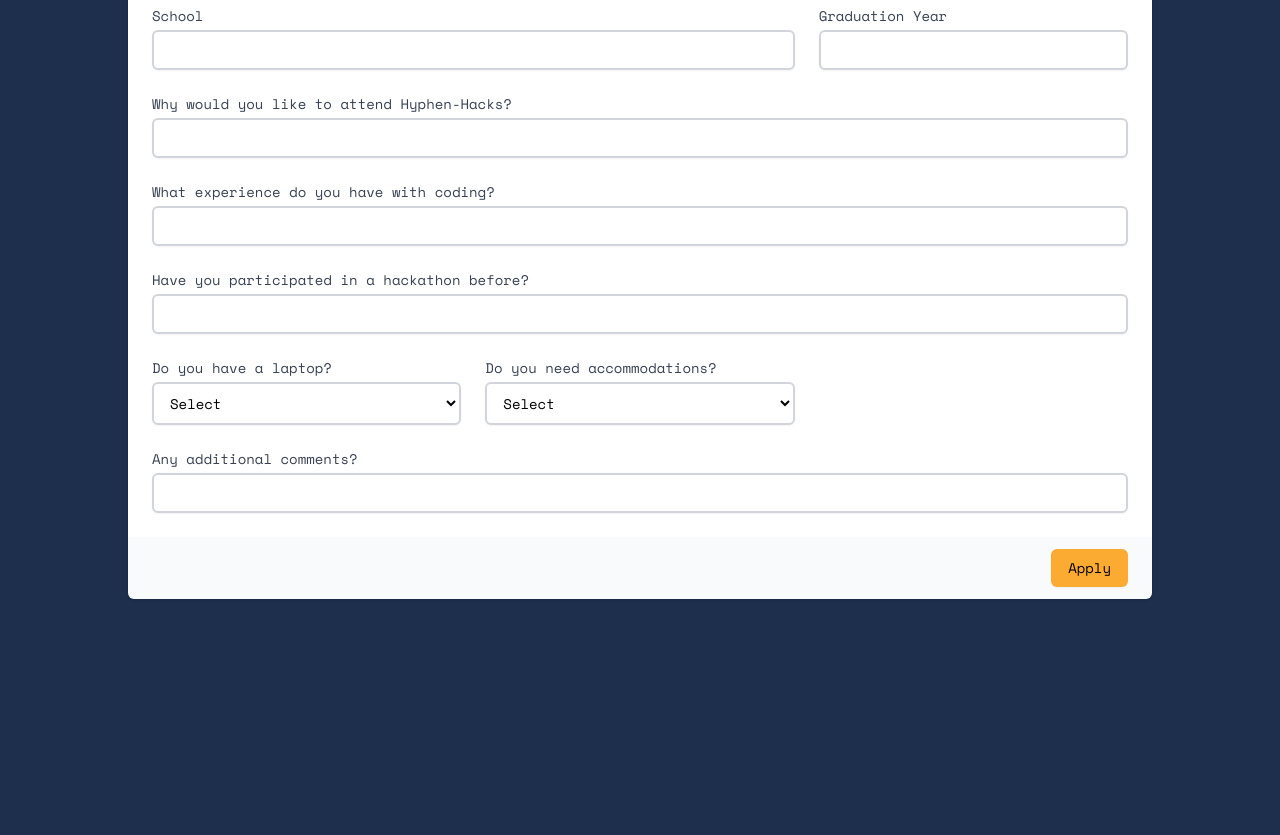
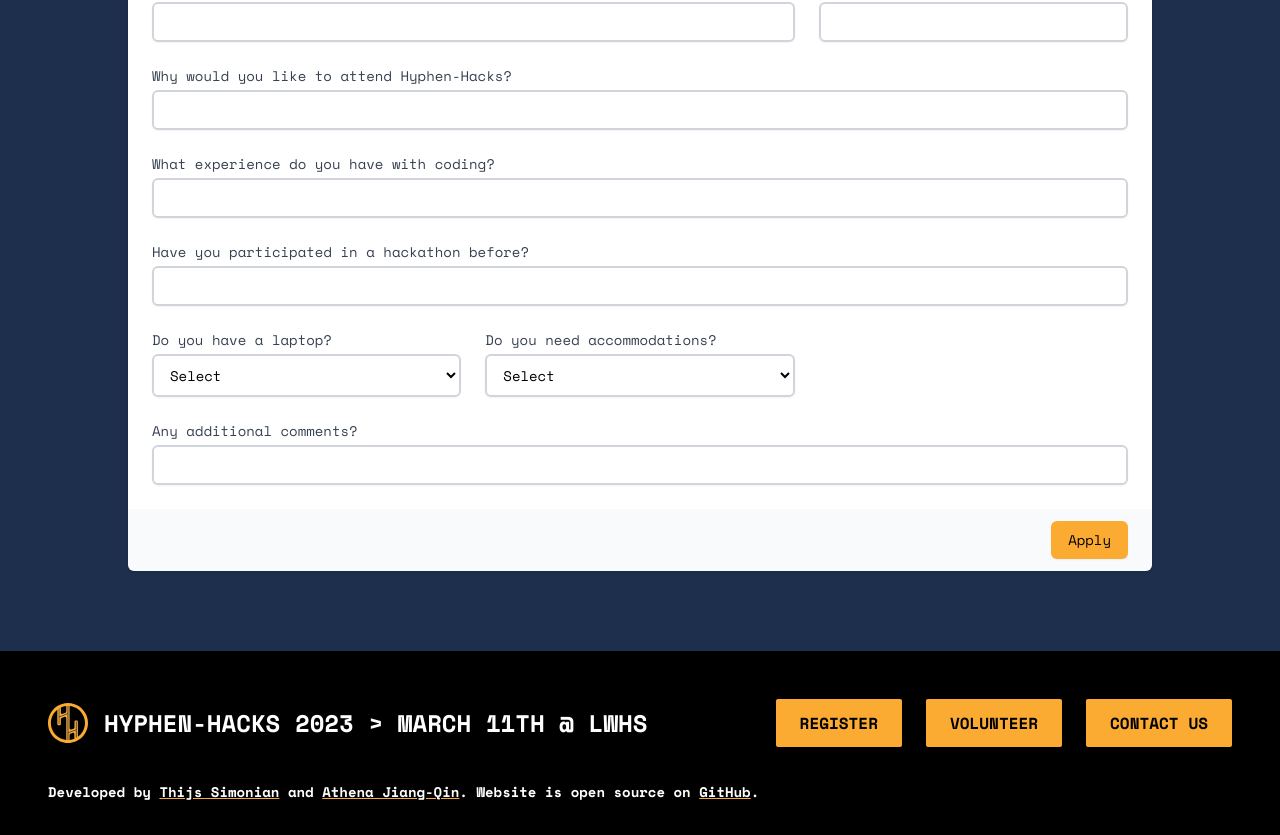
Before and after one commit to hyphen-hacks/website, a Next.js app: page /apply in a window 1280 px wide. Shown: the part 557-1392 px from the top of the page. Before the commit the page ends 1188 px from the top, so only its background shows below. Built offline with nearby package versions, Linux system fonts and the light colour scheme.

Commit message:
feat: add footer

```diff
--- /dev/null
+++ b/components/Footer.tsx
@@ -0,0 +1,69 @@
+import Link from "next/link";
+import { FunctionComponent } from "react";
+
+import { Logo } from "./Logo";
+
+export const Footer: FunctionComponent = () => {
+	return (
+		<div className="mt-12">
+			<div className="bg-black px-12 pt-12 pb-8">
+				<div className="flex">
+					<div className="flex items-center">
+						<Logo className="w-10 h-10" />
+						<span className="text-lg sm:text-2xl font-bold uppercase ml-4">
+							Hyphen-Hacks 2023 &gt; March 11th @ LWHS
+						</span>
+					</div>
+					<div className="flex items-center gap-6 ml-auto uppercase font-bold">
+						<Link
+							className="bg-theme-orange px-6 py-3 text-black hover:opacity-80 transition-opacity rounded-sm"
+							href="/apply">
+							Register
+						</Link>
+						<Link
+							className="bg-theme-orange px-6 py-3 text-black hover:opacity-80 transition-opacity rounded-sm"
+							href="/volunteer">
+							Volunteer
+						</Link>
+						<Link
+							className="bg-theme-orange px-6 py-3 text-black hover:opacity-80 transition-opacity rounded-sm"
+							href="mailto:support@hyphen-hacks.com">
+							Contact Us
+						</Link>
+					</div>
+				</div>
+				<div className="text-left mt-8">
+					<span className="text-sm font-bold">
+						Developed by{" "}
+						<Link
+							className="underline decoration-theme-orange hover:opacity-90"
+							href="https://thijs.gg"
+							target="_blank"
+							rel="noreferrer">
+							Thijs Simonian
+						</Link>{" "}
+						and{" "}
+						<Link
+							className="underline decoration-theme-orange hover:opacity-90"
+							href="https://github.com/athenajq"
+							target="_blank"
+							rel="noreferrer">
+							Athena Jiang-Qin
+						</Link>
+						. Website is open source on{" "}
+						<Link
+							className="underline decoration-theme-orange hover:opacity-90"
+							href="https://github.com/hyphen-hacks/website"
+							target="_blank"
+							rel="noreferrer">
+							GitHub
+						</Link>
+						.
+					</span>
+				</div>
+			</div>
+		</div>
+	);
+};
+
+export default Footer;
--- a/components/Navbar.tsx
+++ b/components/Navbar.tsx
@@ -18,19 +18,19 @@ export const Navbar: FunctionComponent = () => {
 
 				<div className="ml-auto hidden sm:flex items-center">
 					<div className="items-center font-bold text-xl uppercase gap-12 flex">
-						<Link href="#about" className="hover:opacity-80 transition-opacity">
+						<Link href="/#about" className="hover:opacity-80 transition-opacity">
 							About
 						</Link>
-						<Link href="#faq" className="hover:opacity-80 transition-opacity">
+						<Link href="/#faq" className="hover:opacity-80 transition-opacity">
 							FAQ
 						</Link>
-						<Link href="#contact" className="hover:opacity-80 transition-opacity">
+						<Link href="/#contact" className="hover:opacity-80 transition-opacity">
 							Contact
 						</Link>
 						<Link
 							className="bg-theme-orange px-6 py-3 text-black hover:opacity-80 transition-opacity rounded-sm"
 							href="/apply">
-							Apply
+							Register
 						</Link>
 					</div>
 				</div>
--- a/pages/_app.tsx
+++ b/pages/_app.tsx
@@ -1,6 +1,7 @@
 import { Space_Mono } from "@next/font/google";
 import type { AppProps } from "next/app";
 
+import Footer from "../components/Footer";
 import { Navbar } from "../components/Navbar";
 import "../styles/globals.css";
 
@@ -14,7 +15,7 @@ function MyApp({ Component, pageProps }: AppProps) {
 				<div className="flex-1">
 					<Component {...pageProps} />
 				</div>
-				{/* <Footer /> */}
+				<Footer />
 			</div>
 		</>
 	);
--- a/pages/apply.tsx
+++ b/pages/apply.tsx
@@ -8,8 +8,8 @@ const Apply: NextPage = () => {
 					<div className="text-center">
 						<h1 className="text-8xl font-extrabold  underline decoration-theme-orange">Apply</h1>
 						<p className="mt-6 text-xl">
-							Because Hyphen-Hacks is a free event, we must limit the number of people who can attend Hyphen-Hacks.
-							Please complete our short application process to attend Hyphen-Hacks 2023.
+							Because Hyphen-Hacks is a free event, we must limit the number of people who can attend. Please complete
+							our short application process to attend Hyphen-Hacks 2023.
 						</p>
 					</div>
 					<div className="my-8">
@@ -18,7 +18,7 @@ const Apply: NextPage = () => {
 								<div className="bg-white px-4 py-5 sm:p-6">
 									<div className="grid grid-cols-6 gap-6">
 										<div className="col-span-6 sm:col-span-3">
-											<label for="first-name" className="block text-sm font-medium text-gray-700">
+											<label htmlFor="first-name" className="block text-sm font-medium text-gray-700">
 												First name
 											</label>
 											<input
@@ -31,33 +31,33 @@ const Apply: NextPage = () => {
 										</div>
 
 										<div className="col-span-6 sm:col-span-3">
-											<label for="last-name" className="block text-sm font-medium text-gray-700">
+											<label htmlFor="last-name" className="block text-sm font-medium text-gray-700">
 												Last name
 											</label>
 											<input
 												type="text"
 												name="last-name"
 												id="last-name"
-												autocomplete="family-name"
+												autoComplete="family-name"
 												className="bg-white px-3 py-2 mt-1 block w-full rounded-md shadow-sm outline-none border-2 border-gray-300  focus:border-theme-orange focus:ring-theme-orange sm:text-sm"
 											/>
 										</div>
 
 										<div className="col-span-6 sm:col-span-2">
-											<label for="email-address" className="block text-sm font-medium text-gray-700">
+											<label htmlFor="email-address" className="block text-sm font-medium text-gray-700">
 												Email address
 											</label>
 											<input
 												type="text"
 												name="email-address"
 												id="email-address"
-												autocomplete="email"
+												autoComplete="email"
 												className="bg-white px-3 py-2 mt-1 block w-full rounded-md shadow-sm outline-none border-2 border-gray-300 focus:border-theme-orange focus:ring-theme-orange sm:text-sm"
 											/>
 										</div>
 
 										<div className="col-span-6 sm:col-span-2">
-											<label for="birthday" className="block text-sm font-medium text-gray-700">
+											<label htmlFor="birthday" className="block text-sm font-medium text-gray-700">
 												Birthday
 											</label>
 											<input
@@ -69,13 +69,13 @@ const Apply: NextPage = () => {
 										</div>
 
 										<div className="col-span-6 sm:col-span-2">
-											<label for="gender" className="block text-sm font-medium text-gray-700">
+											<label htmlFor="gender" className="block text-sm font-medium text-gray-700">
 												Gender
 											</label>
 											<select
 												id="gender"
 												name="gender"
-												autocomplete="gender"
+												autoComplete="gender"
 												className="mt-1 block w-full rounded-md border-gray-300 bg-white py-2 px-3 shadow-sm outline-none border-2 focus:border-theme-orange focus:ring-theme-orange sm:text-sm">
 												<option selected disabled>
 													Select
@@ -88,7 +88,7 @@ const Apply: NextPage = () => {
 										</div>
 
 										<div className="col-span-6 sm:col-span-4">
-											<label for="school" className="block text-sm font-medium text-gray-700">
+											<label htmlFor="school" className="block text-sm font-medium text-gray-700">
 												School
 											</label>
 											<input
@@ -100,7 +100,7 @@ const Apply: NextPage = () => {
 										</div>
 
 										<div className="col-span-6 sm:col-span-2">
-											<label for="graduation-year" className="block text-sm font-medium text-gray-700">
+											<label htmlFor="graduation-year" className="block text-sm font-medium text-gray-700">
 												Graduation Year
 											</label>
 											<input
@@ -112,7 +112,7 @@ const Apply: NextPage = () => {
 										</div>
 
 										<div className="col-span-6">
-											<label for="why-attend" className="block text-sm font-medium text-gray-700">
+											<label htmlFor="why-attend" className="block text-sm font-medium text-gray-700">
 												Why would you like to attend Hyphen-Hacks?
 											</label>
 											<input
@@ -124,7 +124,7 @@ const Apply: NextPage = () => {
 										</div>
 
 										<div className="col-span-6">
-											<label for="software-experience" className="block text-sm font-medium text-gray-700">
+											<label htmlFor="software-experience" className="block text-sm font-medium text-gray-700">
 												What experience do you have with coding?
 											</label>
 											<input
@@ -136,7 +136,7 @@ const Apply: NextPage = () => {
 										</div>
 
 										<div className="col-span-6">
-											<label for="hackathon-experience" className="block text-sm font-medium text-gray-700">
+											<label htmlFor="hackathon-experience" className="block text-sm font-medium text-gray-700">
 												Have you participated in a hackathon before?
 											</label>
 											<input
@@ -148,7 +148,7 @@ const Apply: NextPage = () => {
 										</div>
 
 										<div className="col-span-6 sm:col-span-2">
-											<label for="laptop" className="block text-sm font-medium text-gray-700">
+											<label htmlFor="laptop" className="block text-sm font-medium text-gray-700">
 												Do you have a laptop?
 											</label>
 											<select
@@ -164,7 +164,7 @@ const Apply: NextPage = () => {
 										</div>
 
 										<div className="col-span-6 sm:col-span-2">
-											<label for="accommodations" className="block text-sm font-medium text-gray-700">
+											<label htmlFor="accommodations" className="block text-sm font-medium text-gray-700">
 												Do you need accommodations?
 											</label>
 											<select
@@ -180,7 +180,7 @@ const Apply: NextPage = () => {
 										</div>
 
 										<div className="col-span-6">
-											<label for="hackathon-experience" className="block text-sm font-medium text-gray-700">
+											<label htmlFor="hackathon-experience" className="block text-sm font-medium text-gray-700">
 												Any additional comments?
 											</label>
 											<input
--- a/pages/index.tsx
+++ b/pages/index.tsx
@@ -33,7 +33,7 @@ const Home: NextPage = () => {
 						<Link
 							className="border-theme-orange border-4 bg-theme-orange px-5 py-2 text-black hover:opacity-80 transition-opacity rounded-sm"
 							href="/apply">
-							Apply
+							Register
 						</Link>
 						<Link
 							className="border-theme-orange border-4 box-border px-5 py-2 hover:bg-theme-orange/40 transition-colors rounded-sm"
@@ -128,34 +128,47 @@ const Home: NextPage = () => {
 				<h2 className="font-bold text-3xl sm:text-4xl my-4">Contact</h2>
 				<p className="text-lg sm:text-2xl my-4">
 					We are located at Lick-Wilmerding High School:{" "}
-					<a
+					<Link
 						className="text-theme-orange hover:underline"
 						href="https://goo.gl/maps/amhJtWweU4NdneSi8"
 						target="_blank"
 						rel="noreferrer">
 						755 Ocean Ave San Francisco, CA 94112
-					</a>
+					</Link>
 				</p>
 				<p className="text-lg sm:text-2xl my-4">
 					We welcome your input! For general inquiries please email{" "}
-					<a
+					<Link
 						className="text-theme-orange hover:underline"
 						href="mailto:support@hyphen-hacks.com"
 						target="_blank"
 						rel="noreferrer">
 						support@hyphen-hacks.com
-					</a>
+					</Link>
 				</p>
 				<p className="text-lg sm:text-2xl my-4">
 					Interested in sponsoring us? Please email us at{" "}
-					<a
+					<Link
 						className="text-theme-orange hover:underline"
 						href="mailto:finance@hyphen-hacks.com"
 						target="_blank"
 						rel="noreferrer">
 						finance@hyphen-hacks.com
-					</a>
+					</Link>
 				</p>
+			</div>
+
+			<div className="mt-8 sm:mt-36 mb-24 mx-8 sm:mx-24" id="contact">
+				<div className="text-center">
+					<h1 className="text-8xl font-extrabold">Join for Free!</h1>
+					<div className="mt-12">
+						<Link
+							className="bg-theme-orange text-black px-6 py-3 hover:opacity-80 transition-opacity rounded-sm font-bold text-lg uppercase"
+							href="/apply">
+							Register
+						</Link>
+					</div>
+				</div>
 			</div>
 		</div>
 	);
```
